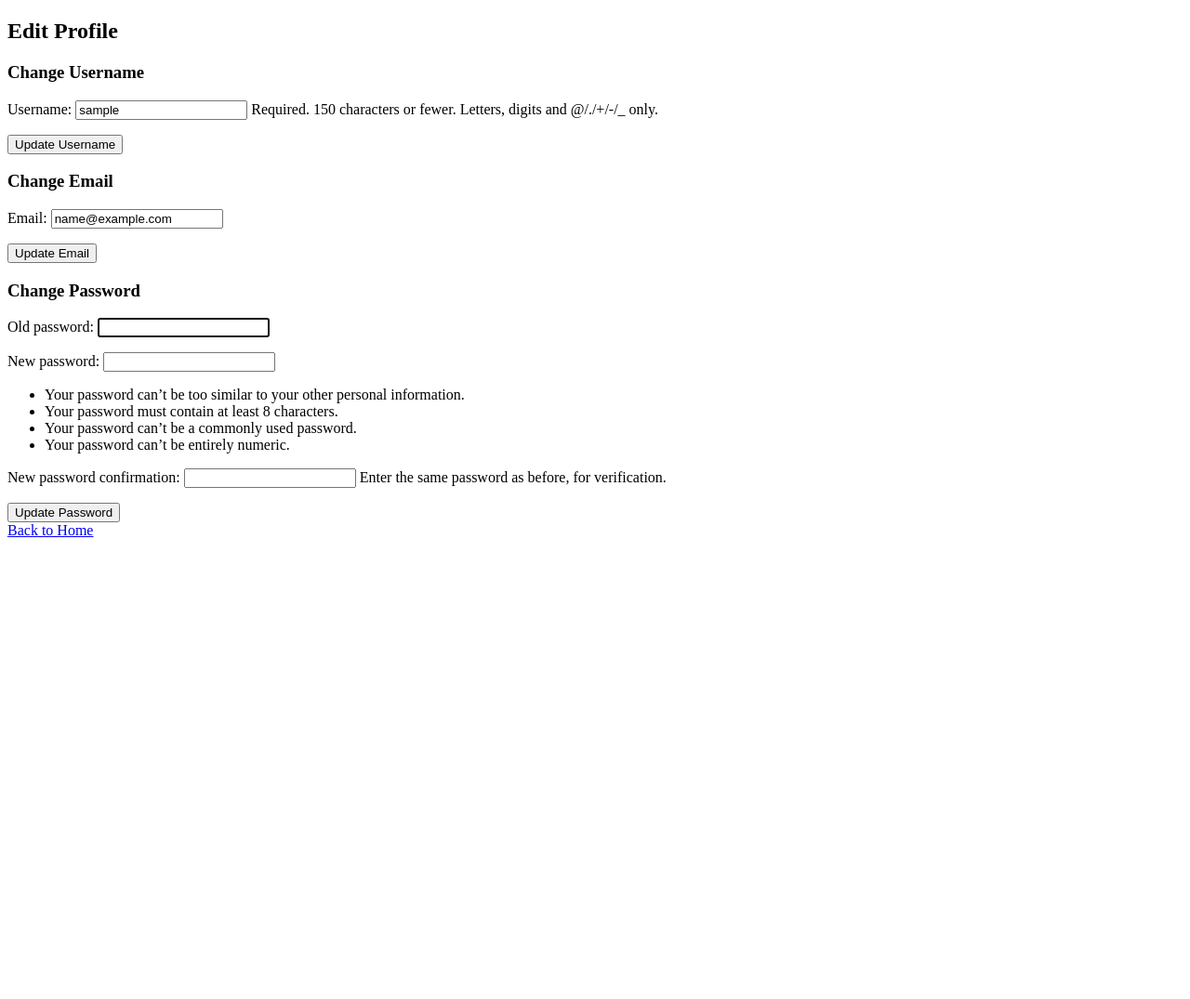
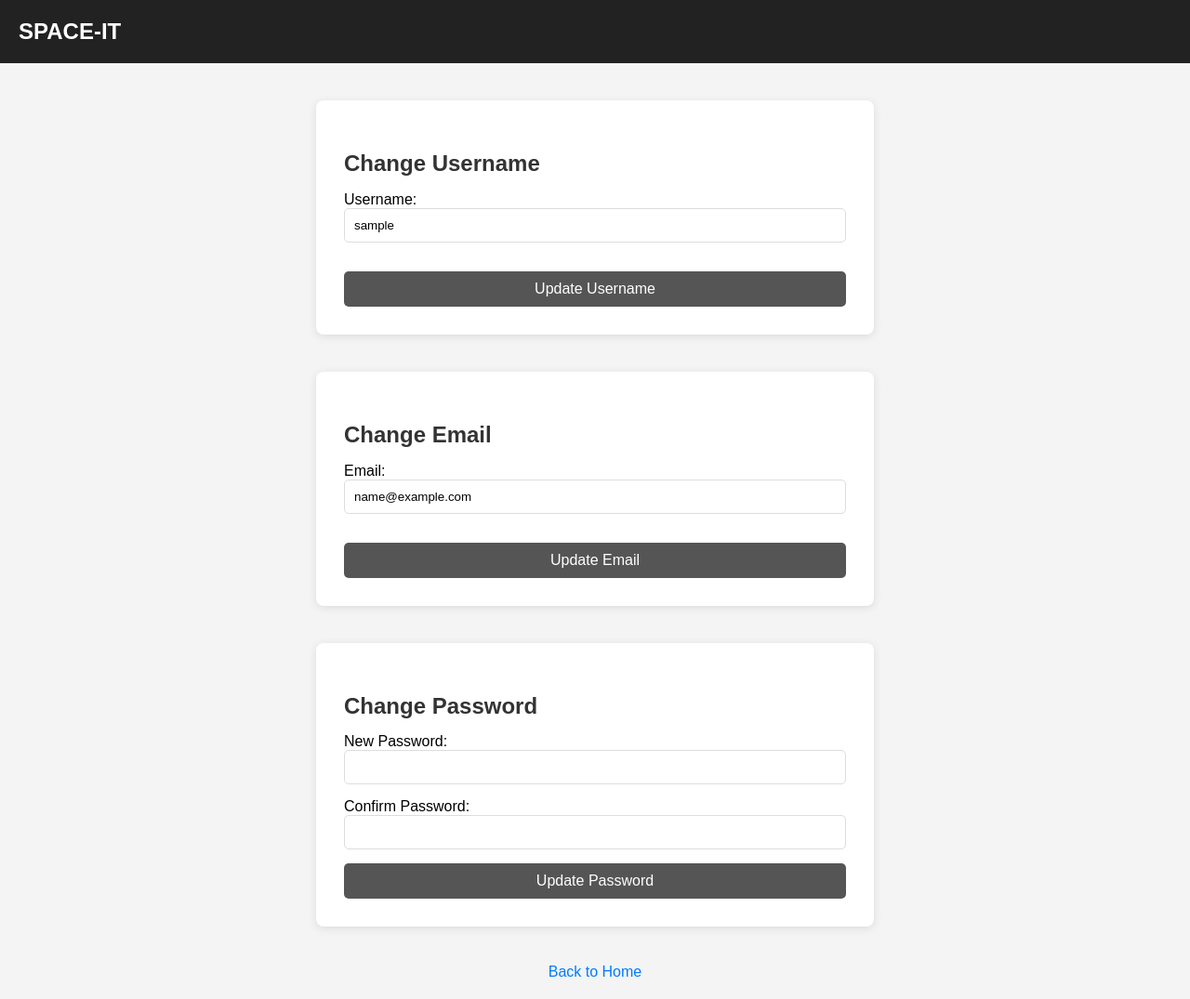
Before and after one commit to nwilson7/space-it, a Django app: page /edit/ in a window 1280 px wide. Shown: the whole page at 93% size. Before the commit the page ends 578 px from the top, so only its background shows below. Run offline with Django 5.2, Linux system fonts and the light colour scheme; the visitor is signed in with stand-in values (Sample User, id 1); parts of the project's set-up code (start-up, migrations or seed data) failed here and were passed over.

Commit message:
adds basic styling to edituser page

```diff
--- a/insert_users.py
+++ b/insert_users.py
@@ -11,7 +11,7 @@ django.setup()
 from users.models import User
 
 # Path to your CSV file
-csv_file_path = 'users.csv'
+csv_file_path = 'data/users.csv'
 
 def import_users_from_csv(csv_file_path):
     print("Importing users from CSV:", csv_file_path)
--- a/users/forms.py
+++ b/users/forms.py
@@ -34,13 +34,34 @@ class CustomUserCreationForm(UserCreationForm):
         model = User
         fields = ['username', 'email', 'role', 'password1', 'password2']
 
+class UsernameUpdateForm(forms.ModelForm):
+    username = forms.CharField(
+        widget=forms.TextInput(attrs={'id': 'username-input'})
+    )
 
-class UsernameUpdateForm(forms.ModelForm):
     class Meta:
         model = User
         fields = ['username']
 
 class EmailUpdateForm(forms.ModelForm):
+    email = forms.EmailField(
+        widget=forms.EmailInput(attrs={'id': 'email-input'})
+    )
+
     class Meta:
         model = User
         fields = ['email']
+
+class PasswordUpdateForm(forms.ModelForm):
+    password1 = forms.CharField(
+        widget=forms.PasswordInput(attrs={'id': 'password1-input'}),
+        required=True
+    )
+    password2 = forms.CharField(
+        widget=forms.PasswordInput(attrs={'id': 'password2-input'}),
+        required=True
+    )
+
+    class Meta:
+        model = User
+        fields = ['password1', 'password2']
--- /dev/null
+++ b/users/static/users/css/edit-profile.css
@@ -0,0 +1,78 @@
+/* Edit Profile Page specific styles */
+
+/* Container styling for the edit page */
+.container {
+    display: flex;
+    justify-content: flex-start;   /* Align the form to the top */
+    align-items: center;           /* Vertically center the form */
+    flex-direction: column;        /* Stack the forms vertically */
+    min-height: 100vh;             /* Ensure the container takes at least the full viewport height */
+    padding: 20px;
+    box-sizing: border-box;
+    width: 100%;
+}
+
+/* Form styling */
+form {
+    background: #fff;
+    padding: 30px;
+    border-radius: 8px;
+    box-shadow: 0 2px 10px rgba(0, 0, 0, 0.1);
+    width: 100%;
+    max-width: 600px; /* Form width constraint */
+    margin: 20px 0; /* Margin between forms */
+    box-sizing: border-box;
+    text-align: left;
+}
+
+/* Heading styling for the form */
+form h3 {
+    margin-bottom: 15px;
+    font-size: 1.5rem;  /* Adjust size for headings */
+    color: #333;
+}
+
+/* Error message styling */
+.error-message {
+    color: red;
+    font-size: 0.9rem;
+    margin-top: 5px;
+}
+
+/* Input styling */
+form input {
+    width: 100%;
+    padding: 10px;
+    margin-bottom: 15px;
+    border: 1px solid #ddd;
+    border-radius: 5px;
+    box-sizing: border-box;
+}
+
+/* Button styling */
+form button {
+    display: block;
+    width: 100%;
+    padding: 10px;
+    background-color: #555;
+    color: white;
+    border: none;
+    border-radius: 5px;
+    font-size: 16px;
+    cursor: pointer;
+}
+
+form button:hover {
+    background-color: #444;
+}
+
+/* Back button styling */
+.back-button {
+    text-decoration: none;
+    color: #007bff;
+    margin-top: 20px;
+}
+
+.back-button:hover {
+    text-decoration: underline;
+}
--- /dev/null
+++ b/users/static/users/js/edit-profile.js
@@ -0,0 +1,29 @@
+document.addEventListener("DOMContentLoaded", function() {
+    const form = document.getElementById("edit-password-form");
+
+    form.addEventListener("submit", function(event) {
+        let isValid = true;
+
+        // Clear previous error messages
+        document.querySelectorAll(".error-message").forEach(el => el.textContent = "");
+
+        // Password validation
+        const password1 = document.getElementById("password1");
+        const password2 = document.getElementById("password2");
+
+        if (password1.value.length < 6) {
+            document.getElementById("password1-error").textContent = "Password must be at least 6 characters.";
+            isValid = false;
+        }
+
+        if (password1.value !== password2.value) {
+            document.getElementById("password2-error").textContent = "Passwords do not match.";
+            isValid = false;
+        }
+
+        // Prevent form submission if invalid
+        if (!isValid) {
+            event.preventDefault();
+        }
+    });
+});
--- a/users/templates/users/edituser.html
+++ b/users/templates/users/edituser.html
@@ -2,34 +2,54 @@
 <html lang="en">
 <head>
     <meta charset="UTF-8">
-    <title>Edit Profile Page</title>
+    <meta name="viewport" content="width=device-width, initial-scale=1.0">
+    <title>Edit Profile</title>
+    {% load static %}
+    <link rel="stylesheet" href="{% static 'users/css/styles.css' %}">
+    <link rel="stylesheet" href="{% static 'users/css/edit-profile.css' %}">
+    <script src="{% static 'users/js/edit-profile.js' %}" defer></script> <!-- Include JS file -->
 </head>
 <body>
-    <h2>Edit Profile</h2>
+    <header>
+        <div class="logo">
+            SPACE-IT
+        </div>
+    </header>
 
-    <!-- Username Update Form -->
-    <form method="POST">
+    <div class="container">
+        <form method="POST" id="edit-profile-form">
             {% csrf_token %}
             <h3>Change Username</h3>
             {{ username_form.as_p }}
+            <span class="error-message" id="username-error"></span>
             <button type="submit" name="update_username">Update Username</button>
         </form>
 
-    <!-- Email Update Form -->
-    <form method="POST">
+        <form method="POST" id="edit-email-form">
             {% csrf_token %}
             <h3>Change Email</h3>
             {{ email_form.as_p }}
+            <span class="error-message" id="email-error"></span>
             <button type="submit" name="update_email">Update Email</button>
         </form>
 
-    <!-- Password Change Form -->
-    <form method="POST">
+        <form method="POST" id="edit-password-form">
     {% csrf_token %}
     <h3>Change Password</h3>
-        {{ password_form.as_p }}
+
+    <label for="password1">New Password:</label>
+    <input type="password" id="password1" name="password1" required>
+    <span class="error-message" id="password1-error"></span>
+
+    <label for="password2">Confirm Password:</label>
+    <input type="password" id="password2" name="password2" required>
+    <span class="error-message" id="password2-error"></span>
+
     <button type="submit" name="change_password">Update Password</button>
 </form>
+
+
         <a href="{% url 'home' %}" class="back-button">Back to Home</a>
+    </div>
 </body>
 </html>
--- a/users/templates/users/index.html
+++ b/users/templates/users/index.html
@@ -1,10 +1,10 @@
-{% load static %}
 <!DOCTYPE html>
 <html lang="en">
 <head>
     <meta charset="UTF-8">
     <meta name="viewport" content="width=device-width, initial-scale=1.0">
     <title>SPACE IT! Dashboard</title>
+    {% load static %}
     <link rel="stylesheet" href="{% static 'users/css/styles.css' %}">
     <link rel="stylesheet" href="{% static 'users/css/index.css' %}">
     <script defer src="{% static 'users/js/script.js' %}"></script>
--- a/users/templates/users/login.html
+++ b/users/templates/users/login.html
@@ -1,10 +1,10 @@
-{% load static %}
 <!DOCTYPE html>
 <html lang="en">
 <head>
     <meta charset="UTF-8">
     <meta name="viewport" content="width=device-width, initial-scale=1.0">
     <title>Login</title>
+    {% load static %}
     <link rel="stylesheet" href="{% static 'users/css/styles.css' %}">
     <link rel="stylesheet" href="{% static 'users/css/login.css' %}">
 </head>
```
Lines whose indentation alone changed are shown as unchanged.
